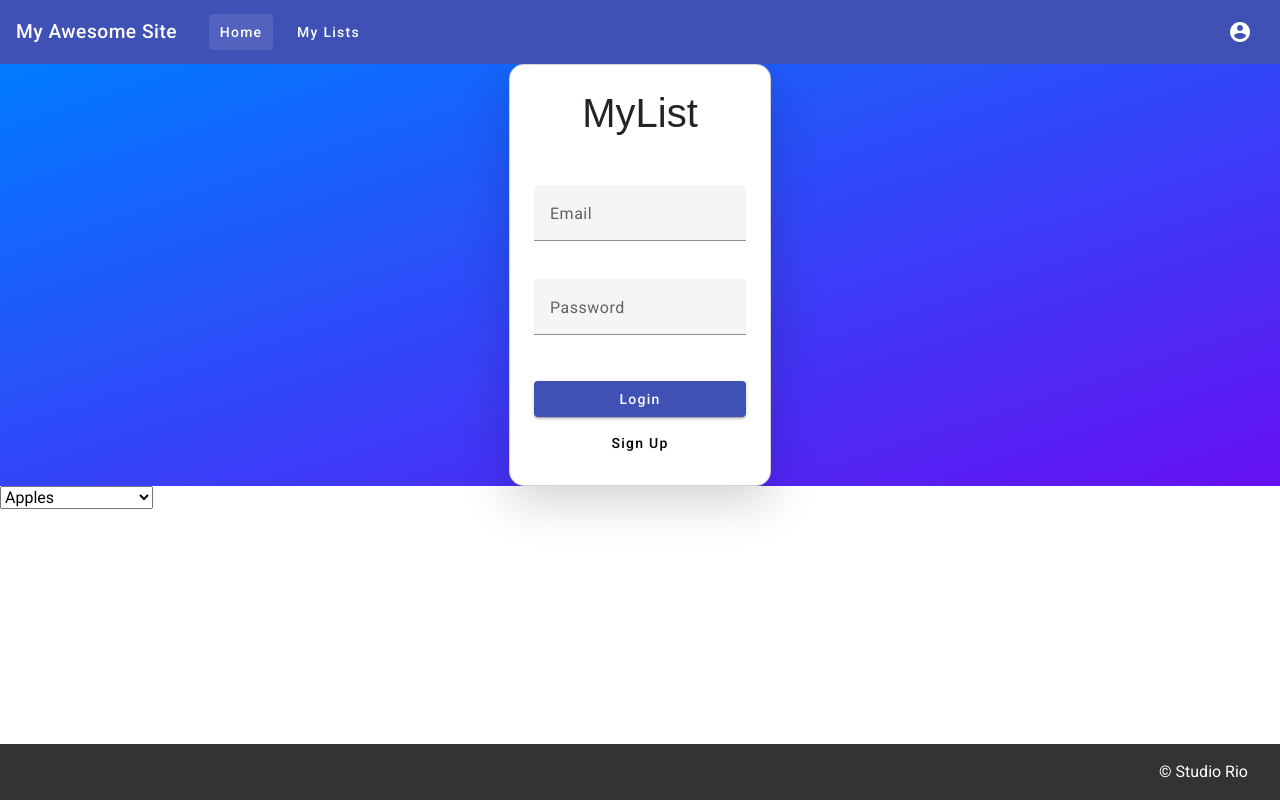
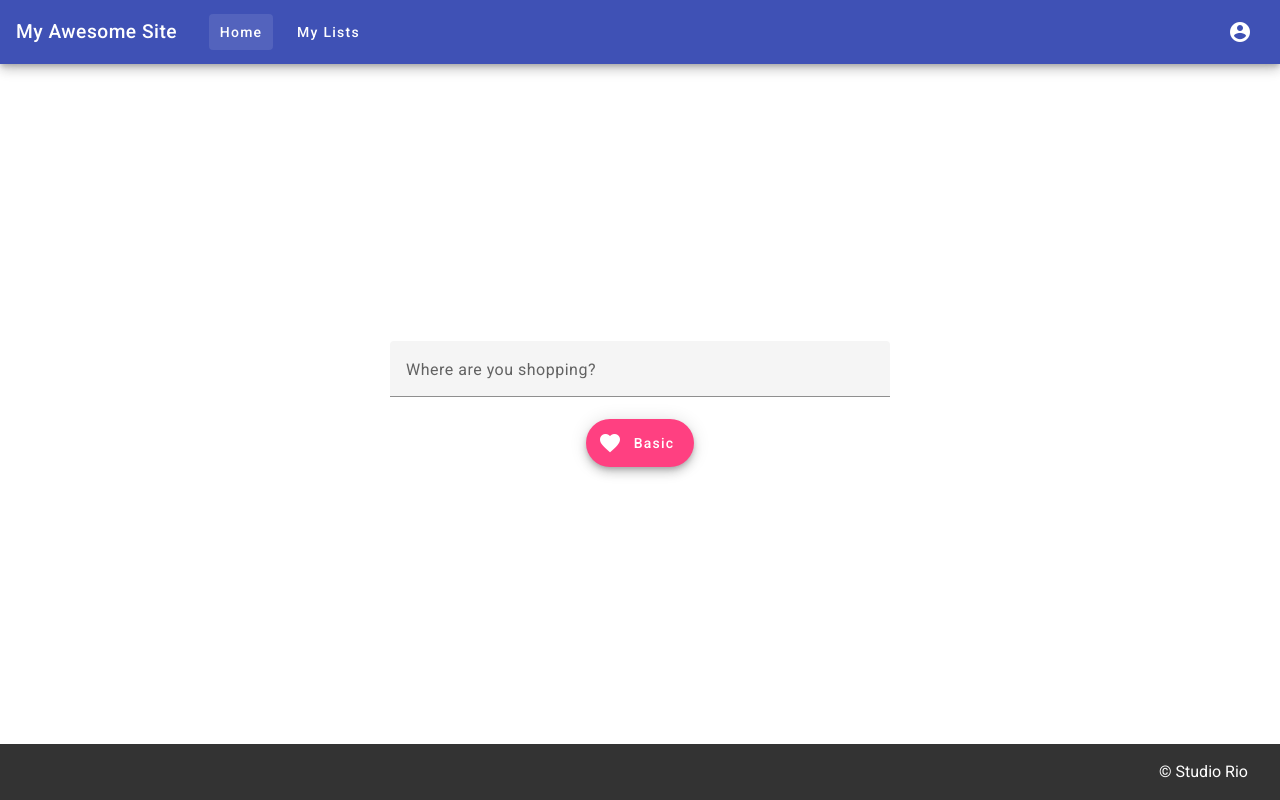
Before and after one commit to riokku/shopping-list, an Angular app: page / in a window 1280 px wide. Built offline with nearby package versions, Linux system fonts and the light colour scheme.

Commit message:
Add basic form

```diff
--- a/src/app/pages/home/home.component.html
+++ b/src/app/pages/home/home.component.html
@@ -1,18 +1,24 @@
-<div class="splash-container d-flex align-items-center justify-content-center bg-primary text-white">
-  <div class="card shadow-lg p-4 text-dark" style="max-width: 400px; border-radius: 15px;">
-    <h1 class="text-center mb-5">MyList</h1>
-    <mat-form-field class="w-100 mb-3" appearance="fill">
-      <mat-label>Email</mat-label>
-      <input matInput type="email" placeholder="Enter your email" />
+<div class="page-wrapper">
+  <form class="example-form">
+    <mat-form-field class="example-full-width">
+      <mat-label>Where are you shopping?</mat-label>
+      <input type="text"
+             placeholder="Pick one"
+             aria-label="Where are you shopping?"
+             matInput
+             [formControl]="myControl"
+             [matAutocomplete]="auto">
+      <mat-autocomplete #auto="matAutocomplete">
+        @for (option of filteredOptions | async; track option) {
+          <mat-option [value]="option">{{option}}</mat-option>
+        }
+      </mat-autocomplete>
     </mat-form-field>
-    <mat-form-field class="w-100 mb-4" appearance="fill">
-      <mat-label>Password</mat-label>
-      <input matInput type="password" placeholder="Enter your password" />
-    </mat-form-field>
-    <button mat-raised-button color="primary" class="w-100 mb-2">Login</button>
-    <button mat-button class="w-100">Sign Up</button>
-  </div>
+    <div class="create-list">
+      <button mat-fab extended>
+        <mat-icon>favorite</mat-icon>
+        Basic
+      </button>
+    </div>
+  </form>
 </div>
-<select name="" id="" >
-  <option  *ngFor="let item of testItemsList" value="{{item}}">{{item}}</option>
-</select>
--- a/src/app/pages/home/home.component.scss
+++ b/src/app/pages/home/home.component.scss
@@ -1,8 +1,21 @@
-.splash-container {
-  background: linear-gradient(to bottom right, #007bff, #6610f2);
-  font-family: 'Arial', sans-serif;
+.example-form {
+  min-width: 150px;
+  max-width: 500px;
+  width: 100%;
 }
 
-.card {
-  background-color: white;
+.example-full-width {
+  width: 100%;
 }
+
+.page-wrapper{
+  width: 100%;
+  height: 100%;
+  display: grid;
+  place-items: center;
+}
+
+.create-list{
+  display: grid;
+  place-items: center;
+}
--- a/src/app/pages/home/home.component.ts
+++ b/src/app/pages/home/home.component.ts
@@ -1,20 +1,51 @@
-import { Component, inject } from '@angular/core';
-import { FormsModule } from '@angular/forms';
+import { Component, inject, OnInit } from '@angular/core';
+import { FormControl, FormsModule, ReactiveFormsModule } from '@angular/forms';
 import { MatButtonModule } from '@angular/material/button';
-import { MatInputModule } from '@angular/material/input';
 import { ListDataDefaultService } from '../../shared/services/list-data-default/list-data-default.service';
-import { NgFor } from '@angular/common';
+import {AsyncPipe} from '@angular/common';
+import {MatAutocompleteModule} from '@angular/material/autocomplete';
+import {MatInputModule} from '@angular/material/input';
+import {MatFormFieldModule} from '@angular/material/form-field';
+import {Observable, of} from 'rxjs';
+import {map, startWith} from 'rxjs/operators';
+import { MatIcon } from '@angular/material/icon';
+
 
 @Component({
   selector: 'app-home',
   standalone: true,
-  imports: [FormsModule, MatInputModule, MatButtonModule, NgFor],
+  imports: [
+    FormsModule,
+    MatFormFieldModule,
+    MatInputModule,
+    MatAutocompleteModule,
+    ReactiveFormsModule,
+    MatIcon,
+    MatButtonModule,
+    AsyncPipe,
+  ],
   templateUrl: './home.component.html',
   styleUrl: './home.component.scss'
 })
-export class HomeComponent {
+export class HomeComponent implements OnInit{
   testItemsList: string[] = [];
   listDataDefaultService: ListDataDefaultService = inject(ListDataDefaultService);
+
+  myControl = new FormControl('');
+  filteredOptions!: Observable<string[]>;
+
+  ngOnInit() {
+    this.filteredOptions = this.myControl.valueChanges.pipe(
+      startWith(''),
+      map(value => this._filter(value || '')),
+    );
+  }
+
+  private _filter(value: string): string[] {
+    const filterValue = value.toLowerCase();
+
+    return this.testItemsList.filter(option => option.toLowerCase().includes(filterValue));
+  }
 
   constructor(){
     this.testItemsList = this.listDataDefaultService.getItems();
```
